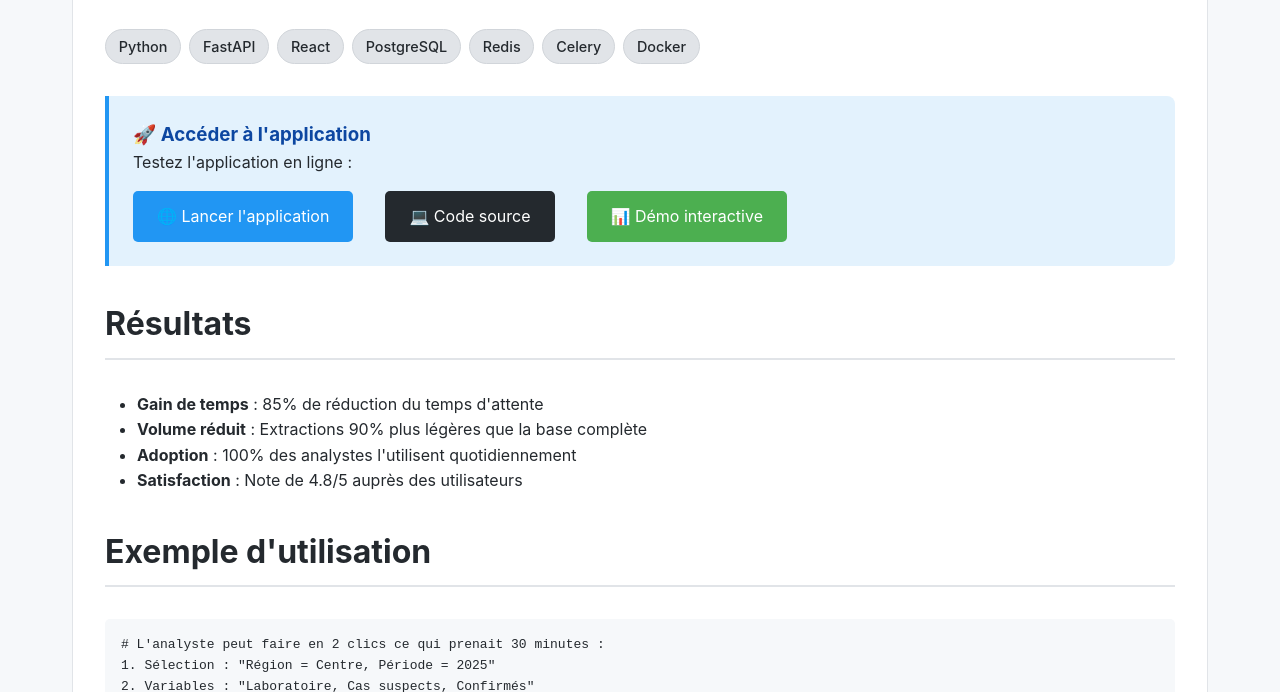
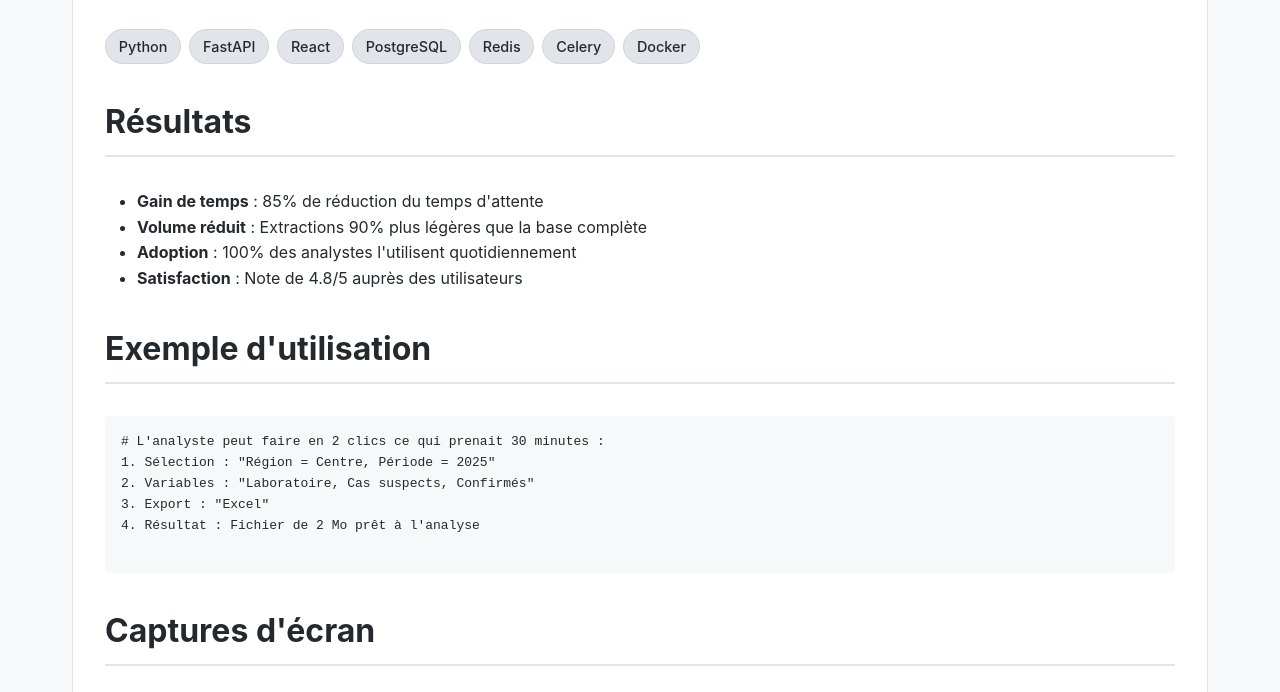
Before and after one commit to Marcialsohfos/Portefolio_marcial-scsm.org, a plain HTML site: page projects/extraction-donnees.html in a window 1280 px wide. Shown: the part 2348-3040 px from the top of the page. Drawn offline with Linux system fonts and the light colour scheme; files whose address does not match are found by name.

Commit message:
Add files via upload

```diff
--- a/projects/extraction-donnees.html
+++ b/projects/extraction-donnees.html
@@ -87,25 +87,6 @@
                 <span class="skill-tag">Docker</span>
             </div>
 
-            <!-- SECTION POUR INSÉRER VOS LIENS -->
-<!-- SECTION LIEUX D'APPLICATION - À PERSONNALISER POUR CHAQUE PROJET -->
-<div class="app-links" style="background: #e3f2fd; border-left: 4px solid #2196f3; padding: 1.5rem; margin: 2rem 0; border-radius: 0 8px 8px 0;">
-    <h3 style="color: #0d47a1; margin-top: 0;">🚀 Accéder à l'application</h3>
-    <p style="margin-bottom: 1rem;">Testez l'application en ligne :</p>
-    <div style="display: flex; flex-wrap: wrap; gap: 1rem;">
-        <a href="https://generateextractfilefor-analysiseng-cxda5gwagtp6jgp9atann4.streamlit.app/" target="_blank" style="background: #2196f3; padding: 0.8rem 1.5rem; color: white; text-decoration: none; border-radius: 5px; display: inline-flex; align-items: center; gap: 0.5rem;">
-            🌐 Lancer l'application
-        </a>
-        <a href="https://github.com/Marcialsohfos/" target="_blank" style="background: #24292e; padding: 0.8rem 1.5rem; color: white; text-decoration: none; border-radius: 5px; display: inline-flex; align-items: center; gap: 0.5rem;">
-            💻 Code source
-        </a>
-        <a href="URL_DE_DEMO" target="_blank" style="background: #4caf50; padding: 0.8rem 1.5rem; color: white; text-decoration: none; border-radius: 5px; display: inline-flex; align-items: center; gap: 0.5rem;">
-            📊 Démo interactive
-        </a>
-    </div>
-</div>
-
-
             <h2>Résultats</h2>
             <ul>
                 <li><strong>Gain de temps</strong> : 85% de réduction du temps d'attente</li>
```
Also changed, not shown: projects/dashboards-mape.html (+0 -18 lines), projects/gestion-doublons.html (+0 -19 lines), projects/logicappanalytics.html (+0 -17 lines).
